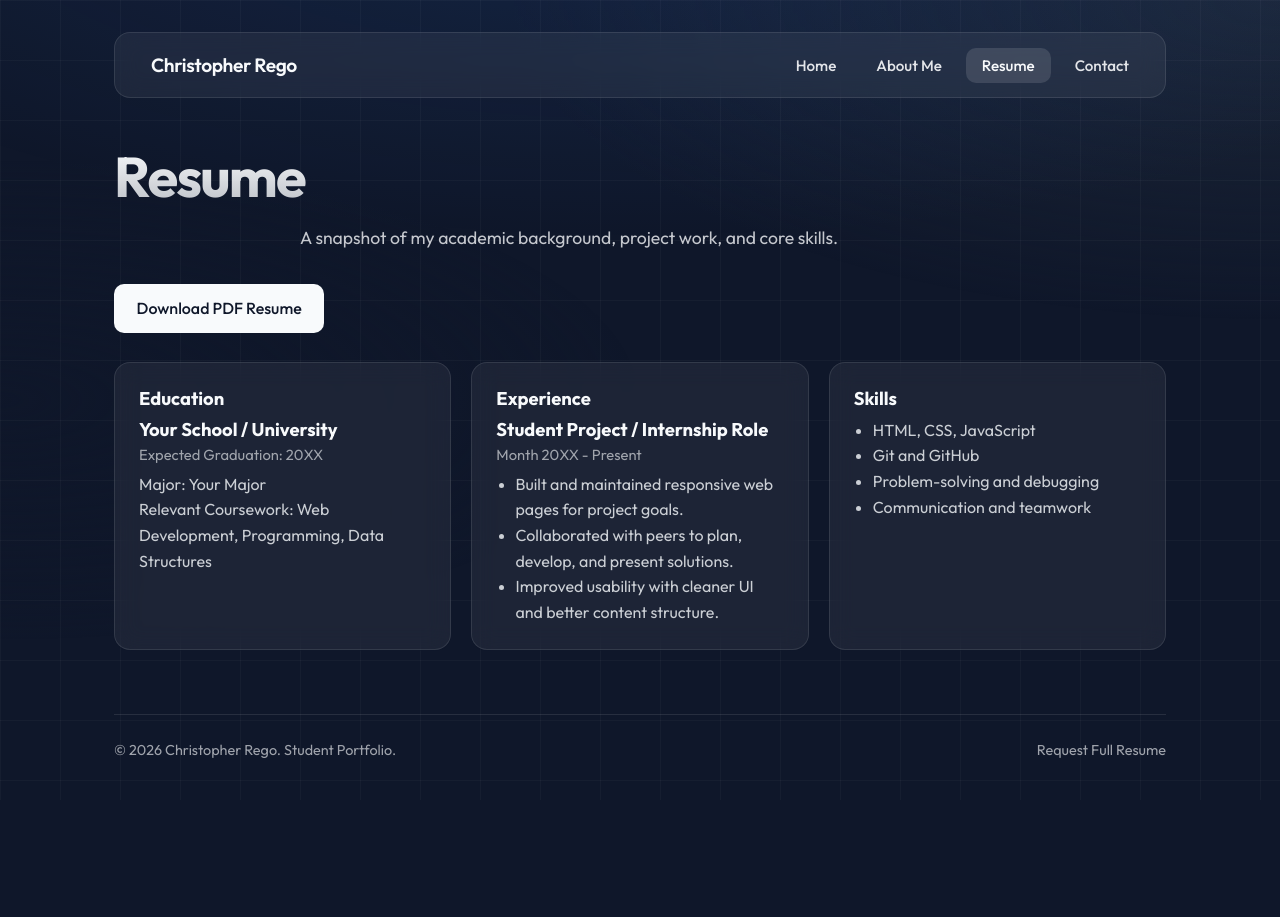
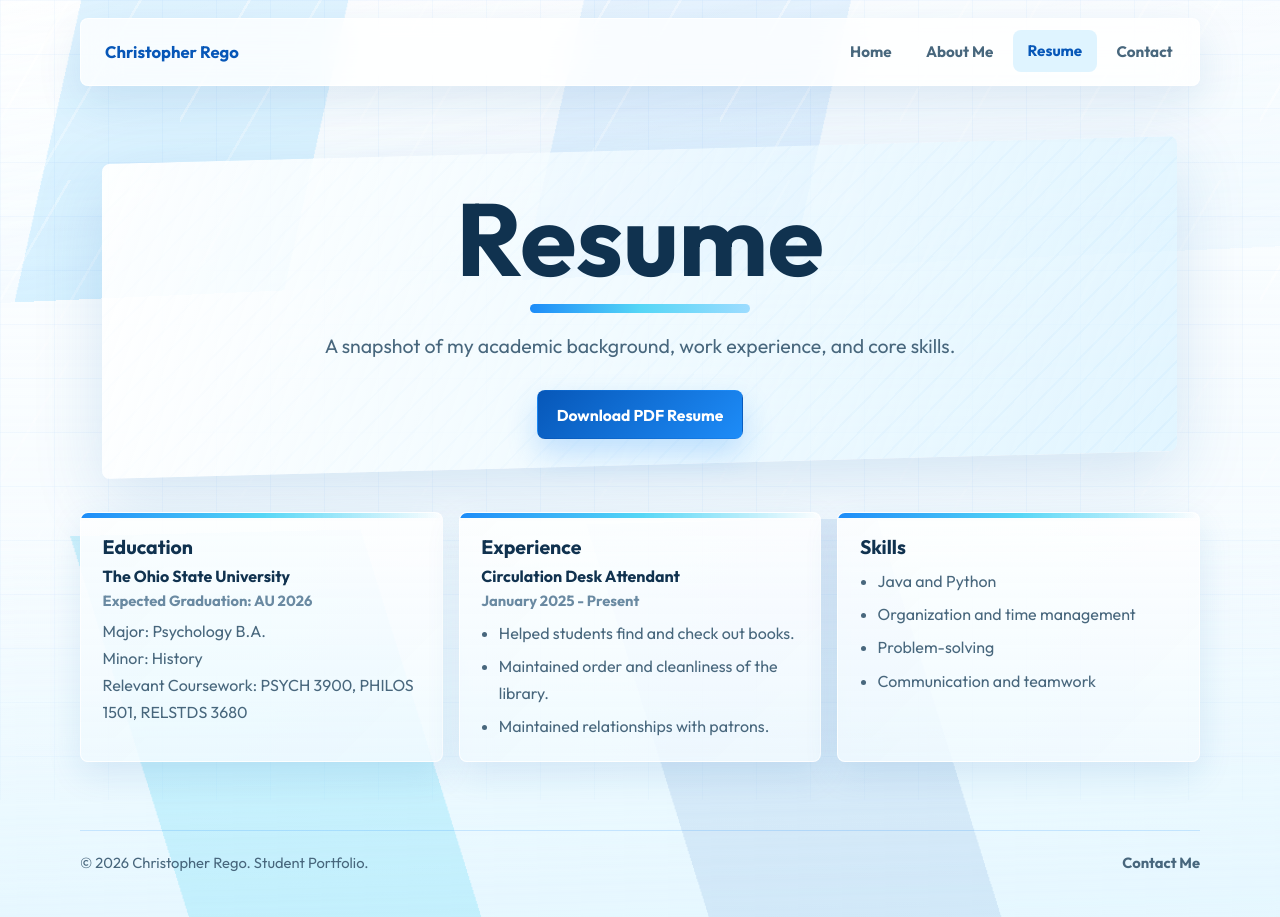
Before and after one commit to cpcrkcl/website, a plain HTML site: page resume.html in a window 1280 px wide. Before the commit the page ends 816 px from the top, so only its background shows below. Drawn offline with Linux system fonts and the light colour scheme.

Commit message:
Refresh website design

```diff
--- a/resume.html
+++ b/resume.html
@@ -27,10 +27,10 @@
     <section class="title-block">
       <h1 class="page-title">Resume</h1>
       <p class="page-subtitle">
-        A snapshot of my academic background, project work, and core skills.
+        A snapshot of my academic background, work experience, and core skills.
       </p>
       <p>
-        <a href="#" class="btn btn-primary">Download PDF Resume</a>
+        <a href="resume.pdf" class="btn btn-primary" download>Download PDF Resume</a>
       </p>
     </section>
 
@@ -38,22 +38,23 @@
       <article class="card">
         <h2>Education</h2>
         <div class="timeline-item">
-          <h3>Your School / University</h3>
-          <span class="meta">Expected Graduation: 20XX</span>
-          <p>Major: Your Major</p>
-          <p>Relevant Coursework: Web Development, Programming, Data Structures</p>
+          <h3>The Ohio State University</h3>
+          <span class="meta">Expected Graduation: AU 2026</span>
+          <p>Major: Psychology B.A.</p>
+          <p>Minor: History</p>
+          <p>Relevant Coursework: PSYCH 3900, PHILOS 1501, RELSTDS 3680</p>
         </div>
       </article>
 
       <article class="card">
         <h2>Experience</h2>
         <div class="timeline-item">
-          <h3>Student Project / Internship Role</h3>
-          <span class="meta">Month 20XX - Present</span>
+          <h3>Circulation Desk Attendant</h3>
+          <span class="meta">January 2025 - Present</span>
           <ul>
-            <li>Built and maintained responsive web pages for project goals.</li>
-            <li>Collaborated with peers to plan, develop, and present solutions.</li>
-            <li>Improved usability with cleaner UI and better content structure.</li>
+            <li>Helped students find and check out books.</li>
+            <li>Maintained order and cleanliness of the library.</li>
+            <li>Maintained relationships with patrons.</li>
           </ul>
         </div>
       </article>
@@ -61,9 +62,9 @@
       <article class="card">
         <h2>Skills</h2>
         <ul>
-          <li>HTML, CSS, JavaScript</li>
-          <li>Git and GitHub</li>
-          <li>Problem-solving and debugging</li>
+          <li>Java and Python</li>
+          <li>Organization and time management</li>
+          <li>Problem-solving</li>
           <li>Communication and teamwork</li>
         </ul>
       </article>
@@ -71,7 +72,7 @@
 
     <footer>
       <p>&copy; 2026 Christopher Rego. Student Portfolio.</p>
-      <a href="contact.html">Request Full Resume</a>
+      <a href="contact.html">Contact Me</a>
     </footer>
   </div>
 </body>
--- a/styles.css
+++ b/styles.css
@@ -1,15 +1,16 @@
 :root {
-  --navy: #0f172a;
-  --navy-mid: #1e293b;
-  --white: #f8fafc;
-  --white-dim: rgba(248, 250, 252, 0.9);
-  --black: #020617;
-  --glass: rgba(255, 255, 255, 0.06);
-  --glass-border: rgba(255, 255, 255, 0.1);
-  --glass-strong: rgba(255, 255, 255, 0.12);
-  --blur: 12px;
-  --radius: 16px;
-  --radius-sm: 10px;
+  --ink: #10324f;
+  --ink-soft: #48677d;
+  --blue: #1d8cf8;
+  --blue-deep: #0757b8;
+  --sky: #9ddcff;
+  --aqua: #55d6f6;
+  --white: #ffffff;
+  --mist: #f4fbff;
+  --line: rgba(29, 140, 248, 0.18);
+  --shadow: 0 22px 70px rgba(23, 104, 180, 0.16);
+  --shadow-soft: 0 12px 34px rgba(23, 104, 180, 0.12);
+  --radius: 8px;
   --nav-collapse-progress: 0;
 }
 
@@ -24,73 +25,129 @@ html {
 }
 
 body {
-  font-family: "Outfit", sans-serif;
-  background: var(--navy);
-  color: var(--white);
   min-height: 100vh;
   overflow-x: hidden;
+  font-family: "Outfit", sans-serif;
+  color: var(--ink);
+  background:
+    linear-gradient(180deg, rgba(255, 255, 255, 0.92), rgba(244, 251, 255, 0.94)),
+    linear-gradient(115deg, #ffffff 0%, #eaf8ff 40%, #dff3ff 100%);
+}
+
+body::before,
+body::after {
+  content: "";
+  position: fixed;
+  left: -8vw;
+  right: -8vw;
+  z-index: 0;
+  pointer-events: none;
+  opacity: 0.78;
+}
+
+body::before {
+  top: -7rem;
+  height: 24rem;
+  background:
+    linear-gradient(105deg, transparent 0 14%, rgba(157, 220, 255, 0.52) 14% 31%, transparent 31% 46%, rgba(29, 140, 248, 0.16) 46% 63%, transparent 63%),
+    linear-gradient(170deg, rgba(255, 255, 255, 0.9), rgba(218, 242, 255, 0.4));
+  transform: rotate(-3deg);
+  animation: wave-drift 15s ease-in-out infinite alternate;
+}
+
+body::after {
+  bottom: -10rem;
+  height: 28rem;
+  background:
+    linear-gradient(74deg, transparent 0 18%, rgba(85, 214, 246, 0.32) 18% 36%, transparent 36% 50%, rgba(7, 87, 184, 0.12) 50% 68%, transparent 68%),
+    linear-gradient(0deg, rgba(221, 245, 255, 0.9), transparent);
+  transform: rotate(2deg);
+  animation: wave-drift 18s ease-in-out infinite alternate-reverse;
+}
+
+.bg-pattern,
+.bg-grid {
+  position: fixed;
+  inset: 0;
+  z-index: 0;
+  pointer-events: none;
 }
 
 .bg-pattern {
-  position: fixed;
-  inset: 0;
   background:
-    radial-gradient(ellipse 80% 50% at 50% -20%, rgba(59, 130, 246, 0.15), transparent),
-    radial-gradient(ellipse 60% 40% at 100% 0%, rgba(30, 41, 59, 0.8), transparent),
-    radial-gradient(ellipse 50% 30% at 0% 50%, rgba(15, 23, 42, 0.9), transparent);
-  pointer-events: none;
-  z-index: 0;
+    linear-gradient(120deg, transparent 0 24%, rgba(255, 255, 255, 0.75) 24% 25%, transparent 25% 49%, rgba(255, 255, 255, 0.62) 49% 50%, transparent 50%),
+    linear-gradient(180deg, rgba(255, 255, 255, 0.35), rgba(223, 243, 255, 0.3));
+  background-size: 180px 180px, auto;
+  mask-image: linear-gradient(180deg, rgba(0, 0, 0, 0.72), transparent 80%);
 }
 
 .bg-grid {
-  position: fixed;
-  inset: 0;
   background-image:
-    linear-gradient(rgba(255, 255, 255, 0.03) 1px, transparent 1px),
-    linear-gradient(90deg, rgba(255, 255, 255, 0.03) 1px, transparent 1px);
-  background-size: 60px 60px;
-  pointer-events: none;
-  z-index: 0;
+    linear-gradient(rgba(29, 140, 248, 0.08) 1px, transparent 1px),
+    linear-gradient(90deg, rgba(29, 140, 248, 0.08) 1px, transparent 1px);
+  background-size: 54px 54px;
+  opacity: 0.45;
 }
 
 .container {
   position: relative;
   z-index: 1;
-  max-width: 1100px;
+  width: min(1120px, calc(100% - 2rem));
   margin: 0 auto;
-  padding: 2rem 1.5rem;
+  padding: 1.1rem 0 2.2rem;
 }
 
 nav {
   position: sticky;
   top: 1rem;
-  margin-bottom: 3rem;
-  padding: 0.75rem 1.25rem;
-  background: var(--glass);
-  backdrop-filter: blur(var(--blur));
-  -webkit-backdrop-filter: blur(var(--blur));
-  border: 1px solid var(--glass-border);
-  border-radius: var(--radius);
+  z-index: 20;
   display: flex;
   align-items: center;
   justify-content: space-between;
-  flex-wrap: wrap;
   gap: 1rem;
-  z-index: 10;
+  margin-bottom: 3rem;
+  padding: 0.75rem;
+  border: 1px solid rgba(255, 255, 255, 0.82);
+  border-radius: var(--radius);
+  background: rgba(255, 255, 255, 0.76);
+  box-shadow: 0 16px 45px rgba(18, 92, 163, 0.12);
+  backdrop-filter: blur(18px);
+  -webkit-backdrop-filter: blur(18px);
 }
 
 .logo {
-  font-weight: 600;
-  font-size: 1.2rem;
-  letter-spacing: -0.02em;
-  color: var(--white);
+  padding: 0.55rem 0.75rem;
+  color: var(--blue-deep);
+  font-size: 1.04rem;
+  font-weight: 800;
   text-decoration: none;
 }
 
 nav ul {
+  display: flex;
+  align-items: center;
+  gap: 0.35rem;
   list-style: none;
-  display: flex;
-  gap: 0.5rem;
+}
+
+nav a {
+  display: inline-flex;
+  align-items: center;
+  min-height: 42px;
+  padding: 0.58rem 0.9rem;
+  border-radius: var(--radius);
+  color: var(--ink-soft);
+  font-size: 0.95rem;
+  font-weight: 700;
+  text-decoration: none;
+  transition: color 0.22s ease, background 0.22s ease, transform 0.22s ease;
+}
+
+nav a:hover,
+nav a.active {
+  color: var(--blue-deep);
+  background: rgba(221, 244, 255, 0.92);
+  transform: translateY(-1px);
 }
 
 .nav-toggle {
@@ -99,163 +156,248 @@ nav ul {
   justify-content: center;
   width: 42px;
   height: 42px;
-  border-radius: 10px;
-  border: 1px solid var(--glass-border);
-  background: var(--glass);
-  color: var(--white);
+  border: 1px solid var(--line);
+  border-radius: var(--radius);
+  background: rgba(255, 255, 255, 0.88);
+  color: var(--blue-deep);
   font-size: 1.2rem;
   cursor: pointer;
 }
 
-nav a {
-  color: var(--white-dim);
-  text-decoration: none;
-  padding: 0.5rem 1rem;
-  border-radius: var(--radius-sm);
-  font-weight: 500;
-  font-size: 0.95rem;
-  transition: color 0.2s, background 0.2s;
+section {
+  scroll-margin-top: 118px;
 }
 
-nav a:hover,
-nav a.active {
-  color: var(--white);
-  background: var(--glass-strong);
+.hero,
+.title-block {
+  position: relative;
+  isolation: isolate;
 }
 
 .hero {
+  display: grid;
+  place-items: center;
+  min-height: 56vh;
+  padding: 3rem 0 5.2rem;
   text-align: center;
-  padding: 3rem 0 4.5rem;
 }
 
-section {
-  scroll-margin-top: 110px;
+.hero::before,
+.title-block::before {
+  content: "";
+  position: absolute;
+  inset: auto 6% 0;
+  height: 58%;
+  z-index: -1;
+  border-radius: var(--radius);
+  background:
+    linear-gradient(110deg, rgba(255, 255, 255, 0.94), rgba(213, 241, 255, 0.62)),
+    repeating-linear-gradient(135deg, rgba(29, 140, 248, 0.09) 0 2px, transparent 2px 18px);
+  box-shadow: var(--shadow);
+  transform: skewY(-1.5deg);
 }
 
 .hero h1,
 .page-title {
-  font-size: clamp(2.2rem, 5vw, 3.5rem);
-  font-weight: 700;
-  letter-spacing: -0.03em;
-  line-height: 1.1;
-  margin-bottom: 1rem;
-  background: linear-gradient(180deg, var(--white) 0%, rgba(248, 250, 252, 0.75) 100%);
-  -webkit-background-clip: text;
-  -webkit-text-fill-color: transparent;
-  background-clip: text;
+  max-width: 850px;
+  margin: 0 auto 1rem;
+  color: var(--ink);
+  font-size: clamp(2.65rem, 8vw, 6.4rem);
+  font-weight: 800;
+  line-height: 0.94;
+  letter-spacing: 0;
+  text-wrap: balance;
+  animation: float-in 0.72s ease both;
+}
+
+.hero h1::after,
+.page-title::after {
+  content: "";
+  display: block;
+  width: min(220px, 58vw);
+  height: 9px;
+  margin: 1.05rem auto 0;
+  border-radius: 999px;
+  background: linear-gradient(90deg, var(--blue), var(--aqua), var(--sky));
+  animation: underline-sweep 0.9s 0.18s cubic-bezier(0.2, 0.8, 0.2, 1) both;
 }
 
 .hero p,
 .page-subtitle {
-  font-size: 1.1rem;
-  color: rgba(248, 250, 252, 0.78);
-  max-width: 680px;
-  margin: 0 auto 2rem;
-  line-height: 1.6;
+  max-width: 690px;
+  margin: 0 auto 1.75rem;
+  color: var(--ink-soft);
+  font-size: clamp(1.04rem, 2vw, 1.22rem);
+  line-height: 1.7;
+  animation: float-in 0.72s 0.08s ease both;
 }
 
 .buttons {
   display: flex;
-  gap: 1rem;
   justify-content: center;
   flex-wrap: wrap;
+  gap: 0.85rem;
+  animation: float-in 0.72s 0.16s ease both;
 }
 
 .btn {
+  position: relative;
   display: inline-flex;
   align-items: center;
-  gap: 0.5rem;
-  padding: 0.85rem 1.35rem;
+  justify-content: center;
+  min-height: 46px;
+  padding: 0.82rem 1.16rem;
+  overflow: hidden;
+  border: 1px solid transparent;
+  border-radius: var(--radius);
   font-family: inherit;
-  font-size: 1rem;
-  font-weight: 500;
-  border-radius: var(--radius-sm);
+  font-size: 0.98rem;
+  font-weight: 800;
+  text-decoration: none;
   cursor: pointer;
-  transition: transform 0.2s, box-shadow 0.2s, background 0.2s;
-  text-decoration: none;
-  border: 1px solid transparent;
+  transition: transform 0.22s ease, box-shadow 0.22s ease, border-color 0.22s ease, background 0.22s ease;
+}
+
+.btn::before {
+  content: "";
+  position: absolute;
+  inset: 0;
+  background: linear-gradient(110deg, transparent, rgba(255, 255, 255, 0.35), transparent);
+  transform: translateX(-120%);
+  transition: transform 0.55s ease;
+}
+
+.btn:hover::before {
+  transform: translateX(120%);
 }
 
 .btn-primary {
-  background: var(--white);
-  color: var(--navy);
+  color: var(--white);
+  background: linear-gradient(135deg, var(--blue-deep), var(--blue));
+  box-shadow: 0 14px 30px rgba(29, 140, 248, 0.24);
 }
 
 .btn-primary:hover {
-  transform: translateY(-1px);
-  box-shadow: 0 8px 24px rgba(0, 0, 0, 0.25);
+  transform: translateY(-2px);
+  box-shadow: 0 20px 45px rgba(29, 140, 248, 0.3);
 }
 
 .btn-glass {
-  background: var(--glass);
-  backdrop-filter: blur(var(--blur));
-  -webkit-backdrop-filter: blur(var(--blur));
-  border-color: var(--glass-border);
-  color: var(--white);
+  color: var(--blue-deep);
+  border-color: rgba(29, 140, 248, 0.22);
+  background: rgba(255, 255, 255, 0.78);
+  box-shadow: var(--shadow-soft);
 }
 
 .btn-glass:hover {
-  background: var(--glass-strong);
-  border-color: rgba(255, 255, 255, 0.15);
+  transform: translateY(-2px);
+  border-color: rgba(29, 140, 248, 0.34);
+  background: var(--white);
+}
+
+.title-block {
+  margin: 1rem 0 2rem;
+  padding: 3.6rem 1rem 2.6rem;
+  text-align: center;
+}
+
+.title-block::before {
+  inset: 1rem 2% 1rem;
+  height: auto;
+}
+
+.title-block .buttons,
+.title-block p {
+  margin-top: 1rem;
 }
 
 .grid {
   display: grid;
-  grid-template-columns: repeat(auto-fit, minmax(280px, 1fr));
-  gap: 1.25rem;
-  margin-bottom: 4rem;
+  grid-template-columns: repeat(auto-fit, minmax(270px, 1fr));
+  gap: 1rem;
+  margin-bottom: 4.2rem;
 }
 
 .card {
-  padding: 1.5rem;
-  background: var(--glass);
-  backdrop-filter: blur(var(--blur));
-  -webkit-backdrop-filter: blur(var(--blur));
-  border: 1px solid var(--glass-border);
+  position: relative;
+  min-height: 100%;
+  padding: 1.35rem;
+  overflow: hidden;
+  border: 1px solid rgba(255, 255, 255, 0.78);
   border-radius: var(--radius);
+  background:
+    linear-gradient(180deg, rgba(255, 255, 255, 0.92), rgba(241, 250, 255, 0.86)),
+    linear-gradient(135deg, rgba(29, 140, 248, 0.08), transparent);
+  box-shadow: var(--shadow-soft);
+  animation: float-in 0.72s ease both;
+  transition: transform 0.28s ease, box-shadow 0.28s ease, border-color 0.28s ease;
+}
+
+.card::before {
+  content: "";
+  position: absolute;
+  inset: 0 0 auto;
+  height: 5px;
+  background: linear-gradient(90deg, var(--blue), var(--aqua), transparent);
+}
+
+.card:hover {
+  transform: translateY(-6px);
+  border-color: rgba(29, 140, 248, 0.26);
+  box-shadow: 0 24px 64px rgba(23, 104, 180, 0.18);
 }
 
 .card h2,
 .card h3 {
-  margin-bottom: 0.5rem;
-  font-size: 1.15rem;
+  color: var(--ink);
+  line-height: 1.2;
+}
+
+.card h2 {
+  margin-bottom: 0.55rem;
+  font-size: 1.22rem;
+}
+
+.card h3 {
+  margin-bottom: 0.3rem;
+  font-size: 1rem;
 }
 
 .card p,
 .card li {
-  color: rgba(248, 250, 252, 0.8);
-  line-height: 1.6;
+  color: var(--ink-soft);
+  line-height: 1.68;
 }
 
 .card a {
-  color: var(--white);
+  color: var(--blue-deep);
+  font-weight: 800;
   text-decoration: none;
 }
 
 .card a:hover {
   text-decoration: underline;
+  text-underline-offset: 3px;
 }
 
 .card ul {
-  margin-left: 1.2rem;
-  margin-top: 0.5rem;
+  display: grid;
+  gap: 0.4rem;
+  margin: 0.6rem 0 0 1.1rem;
 }
 
 .timeline-item + .timeline-item {
   margin-top: 1.1rem;
   padding-top: 1.1rem;
-  border-top: 1px solid var(--glass-border);
-}
-
-.timeline-item h3 {
-  margin-bottom: 0.25rem;
+  border-top: 1px solid var(--line);
 }
 
 .meta {
   display: block;
+  margin-bottom: 0.5rem;
+  color: #6a8aa2;
   font-size: 0.92rem;
-  color: rgba(248, 250, 252, 0.6);
-  margin-bottom: 0.5rem;
+  font-weight: 700;
 }
 
 form {
@@ -264,24 +406,34 @@ form {
 }
 
 label {
+  color: var(--ink-soft);
   font-size: 0.9rem;
-  color: rgba(248, 250, 252, 0.8);
+  font-weight: 800;
 }
 
 input,
 textarea {
   width: 100%;
-  border: 1px solid var(--glass-border);
-  background: rgba(2, 6, 23, 0.5);
-  color: var(--white);
-  border-radius: 10px;
-  padding: 0.8rem;
+  border: 1px solid rgba(29, 140, 248, 0.2);
+  border-radius: var(--radius);
+  background: rgba(255, 255, 255, 0.9);
+  color: var(--ink);
+  padding: 0.82rem 0.9rem;
   font-family: inherit;
   font-size: 0.96rem;
+  outline: none;
+  transition: border-color 0.2s ease, box-shadow 0.2s ease, transform 0.2s ease;
+}
+
+input:focus,
+textarea:focus {
+  border-color: rgba(29, 140, 248, 0.58);
+  box-shadow: 0 0 0 4px rgba(29, 140, 248, 0.12);
+  transform: translateY(-1px);
 }
 
 textarea {
-  min-height: 130px;
+  min-height: 132px;
   resize: vertical;
 }
 
@@ -290,14 +442,15 @@ textarea {
   right: 1rem;
   bottom: 1rem;
   z-index: 50;
-  padding: 0.75rem 1rem;
-  border-radius: 12px;
-  border: 1px solid var(--glass-border);
-  background: rgba(15, 23, 42, 0.9);
-  color: var(--white);
-  backdrop-filter: blur(var(--blur));
-  -webkit-backdrop-filter: blur(var(--blur));
-  box-shadow: 0 10px 32px rgba(0, 0, 0, 0.3);
+  max-width: min(360px, calc(100vw - 2rem));
+  padding: 0.85rem 1rem;
+  border: 1px solid rgba(29, 140, 248, 0.24);
+  border-radius: var(--radius);
+  background: rgba(255, 255, 255, 0.92);
+  color: var(--ink);
+  box-shadow: var(--shadow);
+  backdrop-filter: blur(14px);
+  -webkit-backdrop-filter: blur(14px);
   opacity: 0;
   transform: translateY(12px);
   pointer-events: none;
@@ -310,54 +463,106 @@ textarea {
 }
 
 .toast.error {
-  border-color: rgba(248, 113, 113, 0.6);
+  border-color: rgba(220, 38, 38, 0.32);
 }
 
 footer {
-  padding: 1.6rem 0;
-  border-top: 1px solid var(--glass-border);
   display: flex;
   align-items: center;
   justify-content: space-between;
   gap: 1rem;
   flex-wrap: wrap;
+  padding: 1.4rem 0 0.6rem;
+  border-top: 1px solid var(--line);
 }
 
 footer p,
 footer a {
-  color: rgba(248, 250, 252, 0.62);
-  font-size: 0.9rem;
+  color: var(--ink-soft);
+  font-size: 0.92rem;
   text-decoration: none;
 }
 
-footer a:hover {
-  color: var(--white);
+footer a {
+  font-weight: 800;
 }
 
-.title-block {
-  margin-bottom: 1.8rem;
+footer a:hover {
+  color: var(--blue-deep);
 }
 
-@media (max-width: 700px) {
-  nav {
-    justify-content: space-between;
-    position: sticky;
-    top: 0.65rem;
+@keyframes wave-drift {
+  from {
+    transform: translate3d(-1.4rem, 0, 0) rotate(-3deg);
   }
 
-  .nav-links {
+  to {
+    transform: translate3d(1.4rem, 0.8rem, 0) rotate(-1deg);
+  }
+}
+
+@keyframes float-in {
+  from {
+    opacity: 0;
+    transform: translateY(18px);
+  }
+
+  to {
+    opacity: 1;
+    transform: translateY(0);
+  }
+}
+
+@keyframes underline-sweep {
+  from {
+    opacity: 0;
+    transform: scaleX(0.2);
+  }
+
+  to {
+    opacity: 1;
+    transform: scaleX(1);
+  }
+}
+
+@media (prefers-reduced-motion: reduce) {
+  *,
+  *::before,
+  *::after {
+    animation-duration: 0.01ms !important;
+    animation-iteration-count: 1 !important;
+    scroll-behavior: auto !important;
+    transition-duration: 0.01ms !important;
+  }
+}
+
+@media (max-width: 760px) {
+  .container {
+    width: min(100% - 1rem, 1120px);
+    padding-top: 0.6rem;
+  }
+
+  nav {
+    top: 0.5rem;
+    flex-wrap: wrap;
+    margin-bottom: 1.6rem;
+  }
+
+  .nav-links,
+  nav ul {
     justify-content: center;
     flex-wrap: wrap;
     width: 100%;
     overflow: hidden;
-    max-height: 220px;
+    max-height: 230px;
     opacity: calc(1 - var(--nav-collapse-progress));
     transform: translateY(calc(var(--nav-collapse-progress) * -10px));
     transition: max-height 0.3s ease, opacity 0.25s ease, transform 0.25s ease;
   }
 
-  .hero {
-    padding-top: 1.5rem;
+  nav a {
+    min-height: 40px;
+    padding: 0.55rem 0.72rem;
   }
 
   .nav-toggle {
@@ -386,31 +591,48 @@ footer a:hover {
   }
 
   .mobile-compact.menu-open .nav-links {
-    display: flex;
     position: absolute;
-    top: calc(100% + 0.55rem);
+    top: calc(100% + 0.5rem);
     left: 0;
     right: 0;
-    padding: 0.75rem;
+    display: flex;
+    gap: 0.45rem;
+    max-height: 330px;
+    padding: 0.7rem;
+    border: 1px solid rgba(29, 140, 248, 0.18);
     border-radius: var(--radius);
-    background: rgba(15, 23, 42, 0.92);
-    border: 1px solid var(--glass-border);
-    backdrop-filter: blur(var(--blur));
-    -webkit-backdrop-filter: blur(var(--blur));
-    gap: 0.5rem;
-    max-height: 320px;
+    background: rgba(255, 255, 255, 0.94);
+    box-shadow: var(--shadow-soft);
     opacity: 1;
     transform: translateY(0);
     pointer-events: auto;
   }
 
-  .mobile-compact.menu-open .nav-links li {
+  .mobile-compact.menu-open .nav-links li,
+  .mobile-compact.menu-open .nav-links a {
     width: 100%;
   }
 
   .mobile-compact.menu-open .nav-links a {
-    display: block;
-    width: 100%;
-    text-align: center;
+    justify-content: center;
+  }
+
+  .hero {
+    min-height: 58vh;
+    padding: 2rem 0 4rem;
+  }
+
+  .hero::before {
+    inset-inline: 0;
+    height: 52%;
+  }
+
+  .title-block {
+    padding: 2.4rem 0.25rem 2rem;
+  }
+
+  .grid {
+    grid-template-columns: 1fr;
+    margin-bottom: 3.2rem;
   }
 }
```
Also changed, not shown: about.html (+11 -11 lines), contact.html (+9 -9 lines), index.html (+7 -3 lines).
